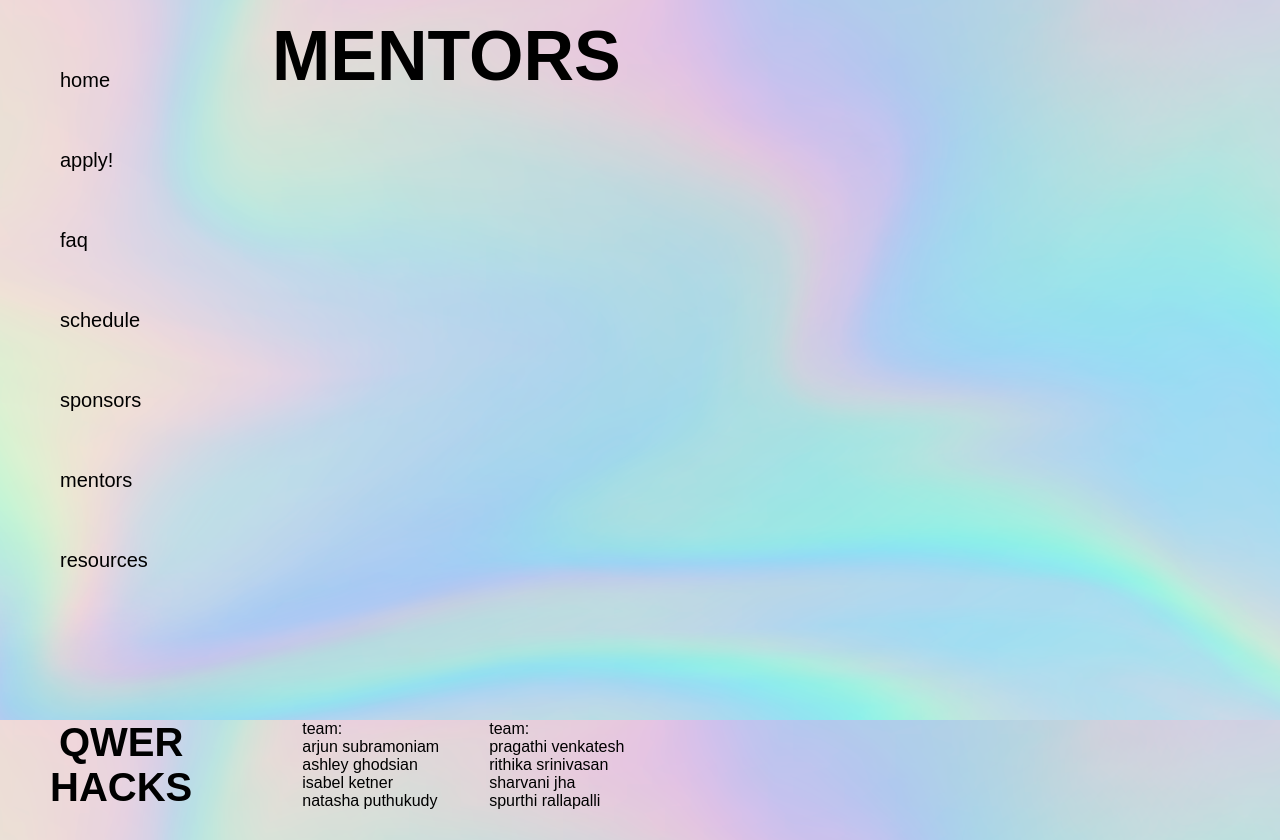
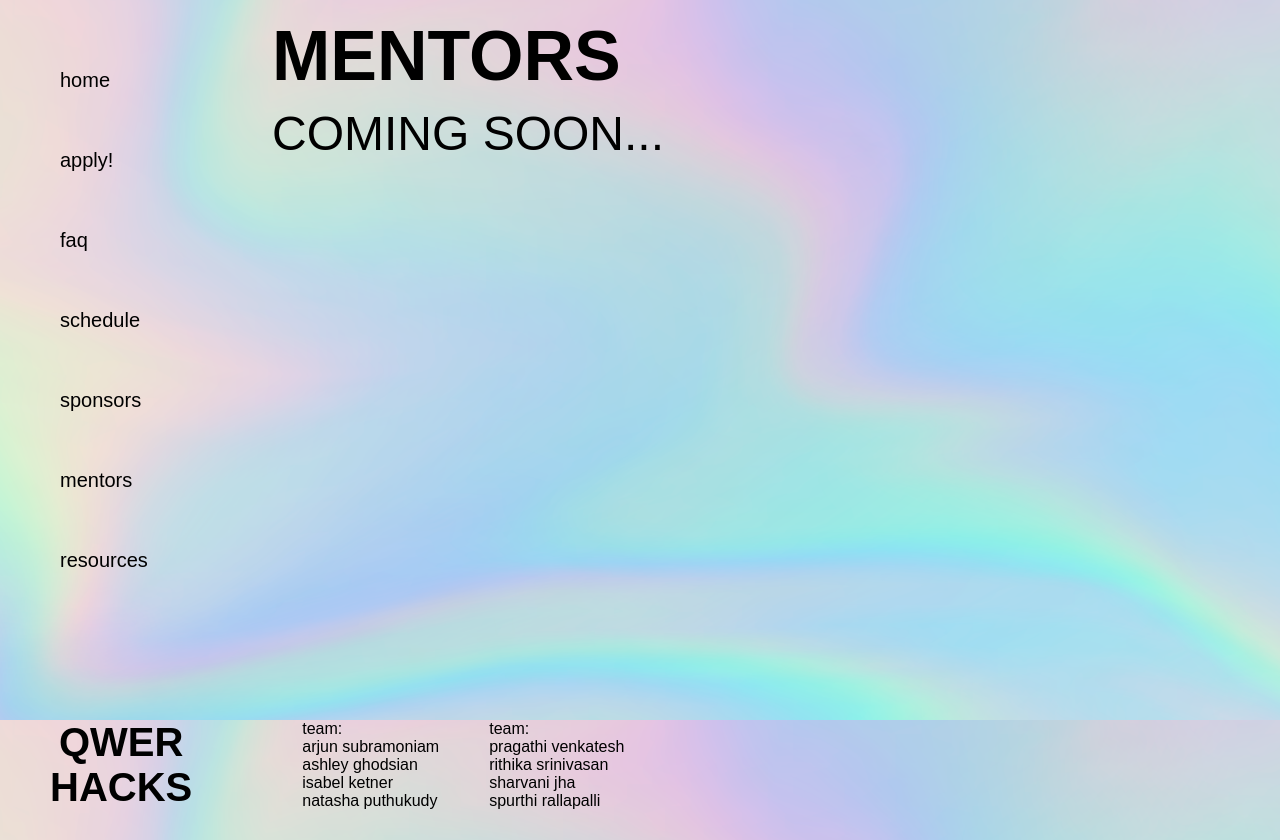
Before and after one commit to spurthirallapalli/QWERHacks2021, a React (Create React App) app: page /mentors in a window 1280 px wide. Shown: the top 840 px of the page. Built offline with nearby package versions, Linux system fonts and the light colour scheme; a web font is replaced by a local one.

Commit message:
coming soon mentors page

```diff
--- a/src/components/Mentors.js
+++ b/src/components/Mentors.js
@@ -3,8 +3,13 @@ import React from "react";
    function Mentors(props) {
 
         return (
-          <div class="main-logo">
-            MENTORS
+          <div>
+            <div class="main-logo">
+              MENTORS
+            </div>
+            <div class="comingsoon">
+              COMING SOON...
+            </div>
           </div>
         );
 
--- a/src/index.css
+++ b/src/index.css
@@ -8,7 +8,10 @@ html {
 body {
   background-image: url(./img/qwerhacks_background.png);
   background-size: 100%;
+  /* background-size: 100% 100%; */
+  /* background-size: auto; */
   /* background-repeat: no-repeat; */
+  /* background-size: cover; */
   font-family: 'Be Vietnam', sans-serif;
   height: 100%;
   width: 100%;
--- a/src/index.js
+++ b/src/index.js
@@ -31,7 +31,7 @@ ReactDOM.render(
    </Switch>
    </div>
    </div>
-   <div className="foot">
+   <div>
       <Footer/>
    </div>
    </BrowserRouter>
```
